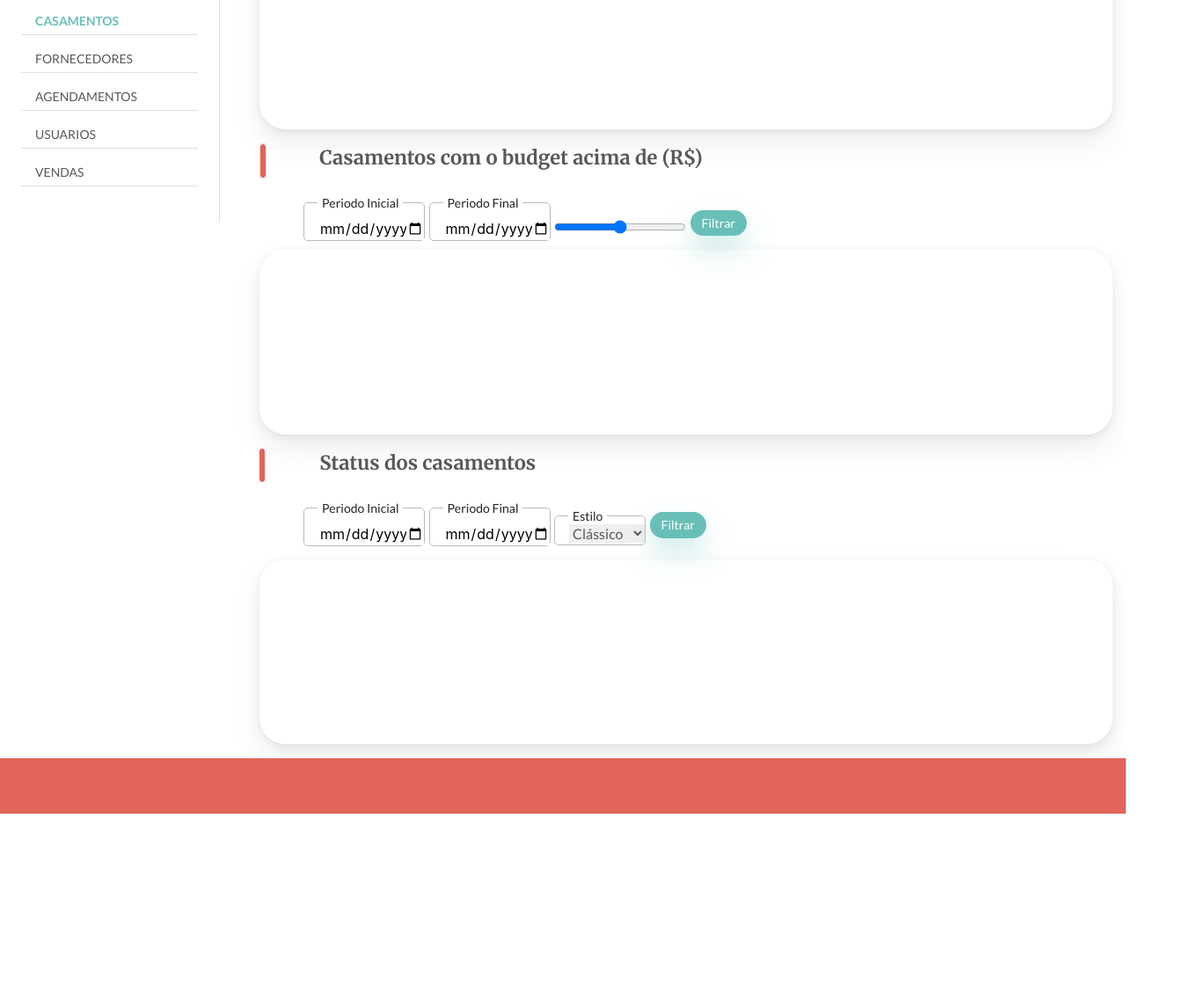
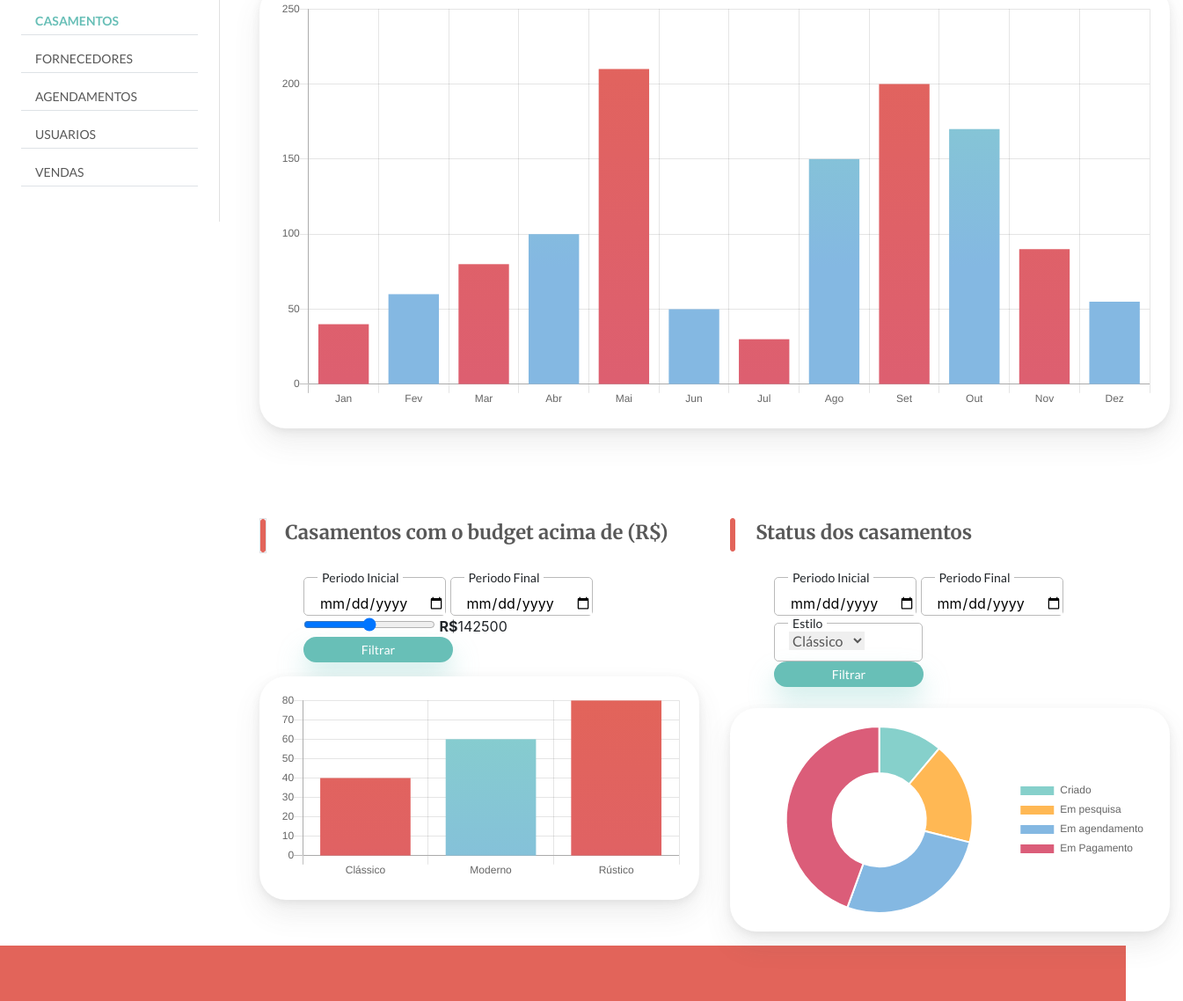
Before and after one commit to devsamukaa/dash_lejour_front, a plain HTML site: page index.html in a window 1280 px wide. Shown: the part 264-1402 px from the top of the page at 88% size, 1345 px wide, since content can reach past the window. Before the commit the page ends 1189 px from the top, so only its background shows below. Drawn offline with nearby package versions, Linux system fonts and the light colour scheme.

Commit message:
Casamentos - index.html

```diff
--- a/Css/style.css
+++ b/Css/style.css
@@ -54,6 +54,7 @@ select {
 
 .btn-filtrar {
 	display: inline;
+	min-width: 170px;
 	background: #68bfb7;
 	border-radius: 28px;
 	font-family: Lato;
@@ -72,7 +73,10 @@ select {
 	border-radius: 30px;
 	min-height: 210px;
 	border-radius: 30px;
+	padding: 20px;
 }
+
+
 
 form {
 	margin-top: 10px;
@@ -112,12 +116,18 @@ select {
 
 input[type="date"] {
 	border: none;
-	max-width: 120px;
+	max-width: 150px;
+	overflow: visible;
 }
 
 input[type="range"] {
 	display: inline;
 	width: 150px;
+}
+
+.option-fieldset{
+	height: 52px;
+	width: 169px;
 }
 
 footer {
@@ -135,5 +145,29 @@ aside {
 	main {
 		margin-left: 280px;
 		margin-top: 80px;
+		display: grid;
+		grid-template-columns: repeat(2, 1fr);
+		column-gap: 5px;
+		row-gap: 86px;
+	}
+
+	div#span-two{
+		grid-column: span 2;
+		min-height: 410px;
+		min-width: 100%;
+	}
+
+	.grafico{
+		background: #ffffff;
+		box-shadow: 0px 3px 10px rgba(88, 88, 88, 0.1), 0px 16px 31px rgba(88, 88, 88, 0.1);
+		border-radius: 30px;
+		min-height: 210px;
+		width: 500px;
+		border-radius: 30px;
+		padding: 20px;
+	}
+
+	.btn-filtrar{
+		display: block;
 	}
 }
--- /dev/null
+++ b/Js/Wedding-page/wedding-charts.js
@@ -0,0 +1,184 @@
+//--------------Weddings/ year chart indicator---------------------
+var bar_year = document.getElementById('wedding-year').getContext('2d');
+
+        var background_1 = bar_year.createLinearGradient(0, 0, 0, 300);
+        background_1.addColorStop(0, '#86D0CB');
+        background_1.addColorStop(1, '#84B8E2');
+
+        var background_2 = bar_year.createLinearGradient(0, 0, 0, 600);
+        background_2.addColorStop(0, '#E2645A');
+        background_2.addColorStop(1, '#DB5D79');
+
+        /* data */
+        var data = {
+            labels: ["Jan", "Fev", "Mar", "Abr", "Mai", "Jun", "Jul", "Ago", "Set", "Out", "Nov", "Dez"],
+            datasets: [
+                {
+                    /* data */
+                    label: "Casamentos",
+                    backgroundColor: [background_2, background_1, background_2, background_1, background_2, background_1, background_2, background_1, background_2, background_1, background_2, background_1],
+                    data: [40, 60, 80, 100, 210, 50, 30, 150, 200, 170, 90, 55]
+                }
+            ]
+        };
+
+        var options = {
+
+            legend: {
+                display: false
+            },
+            responsive: true,
+            title: {
+                text: 'Casamentos durante o ano',
+                display: false
+            },
+            scales: {
+                xAxes: [
+                    {
+                        stacked: true,
+                        ticks: {
+
+                        },
+                        gridLines: {
+                            display: true
+                        }
+                    }
+                ],
+                yAxes: [
+                    {
+                        stacked: true,
+                        gridLines: {
+                            display: true
+                        }
+
+                    }
+                ]
+            }
+        };
+
+        //Instanciando gráfico
+        var weddingYear = new Chart(document.getElementById("wedding-year"),
+            {
+                type: 'bar',
+                data: data,
+                options: options
+            }
+        );
+
+//--------------Wedding budget chart indicator---------------------
+var bar_budget = document.getElementById('wedding-budget').getContext('2d');
+
+        var background_1 = bar_budget.createLinearGradient(0, 0, 0, 300);
+        background_1.addColorStop(0, '#86D0CB');
+        background_1.addColorStop(1, '#84B8E2');
+
+        var background_2 = bar_budget.createLinearGradient(0, 0, 0, 600);
+        background_2.addColorStop(0, '#E2645A');
+        background_2.addColorStop(1, '#DB5D79');
+
+        /* data */
+        var data = {
+            labels: ["Clássico", "Moderno", "Rústico"],
+            datasets: [
+                {
+                    /* data */
+                    label: "Casamentos",
+                    backgroundColor: [background_2, background_1, background_2],
+                    data: [40, 60, 80 ]
+                }
+            ]
+        };
+
+        var options = {
+
+            legend: {
+                display: false
+            },
+            responsive: true,
+            title: {
+                text: 'Estilos de casamento',
+                display: false
+            },
+            scales: {
+                xAxes: [
+                    {
+                        stacked: true,
+                        ticks: {
+
+                        },
+                        gridLines: {
+                            display: true
+                        }
+                    }
+                ],
+                yAxes: [
+                    {
+                        stacked: true,
+                        gridLines: {
+                            display: true
+                        }
+
+                    }
+                ]
+            }
+        };
+
+        //Instanciando gráfico
+        var weddingBudget = new Chart(document.getElementById("wedding-budget"),
+            {
+                type: 'bar',
+                data: data,
+                options: options
+            }
+        );
+
+//--------------Wedding status chart indicator---------------------
+var pie_status = document.getElementById('wedding-status').getContext('2d');
+
+        var background_1 = pie_status.createLinearGradient(0, 0, 0, 300);
+        background_1.addColorStop(0, '#86D0CB');
+
+        var background_2 = pie_status.createLinearGradient(0, 0, 0, 600);
+        background_2.addColorStop(0, '#FFB854');
+
+        var background_3 = pie_status.createLinearGradient(0, 0, 0, 600);
+        background_3.addColorStop(0, '#84B8E2');
+
+        var background_4 = pie_status.createLinearGradient(0, 0, 0, 600);
+        background_4.addColorStop(0, '#db5d79');
+
+
+        var data = {
+            labels: ["Criado", "Em pesquisa", "Em agendamento", "Em Pagamento"],
+            datasets: [
+                {
+
+                    label: "Casamentos",
+                    backgroundColor: [background_1, background_2, background_3, background_4],
+                    data: [25, 40, 60, 100]
+                }
+            ]
+        };
+
+        var options = {
+
+            legend: {
+                display: true,
+                position: 'right',
+                align: 'stretch'
+            },
+            responsive: true,
+            title: {
+                text: 'Status dos casamentos',
+                display: false
+            }
+        };
+
+        //Instanciando gráfico
+        var weddingStatus = new Chart(document.getElementById("wedding-status"),
+            {
+                type: 'doughnut',
+                data: data,
+                options: options
+            }
+        );
--- a/Js/app.js
+++ b/Js/app.js
@@ -0,0 +1,11 @@
+const btnYear = document.querySelector("#btnYear").addEventListener("click", function(e){
+        e.preventDefault();
+})
+
+const btnBudget = document.querySelector("#btnBudget").addEventListener("click", function(e){
+    e.preventDefault();
+})
+
+const btnStatus = document.querySelector("#btnStatus").addEventListener("click", function(e){
+    e.preventDefault();
+})
--- a/index.html
+++ b/index.html
@@ -1,21 +1,25 @@
 <!DOCTYPE html>
 <html lang="en">
+
 <head>
     <meta charset="UTF-8">
     <meta name="viewport" content="width=device-width, initial-scale=1.0">
-    <link rel="stylesheet" href="https://cdn.jsdelivr.net/npm/bootstrap@4.5.3/dist/css/bootstrap.min.css" integrity="sha384-TX8t27EcRE3e/ihU7zmQxVncDAy5uIKz4rEkgIXeMed4M0jlfIDPvg6uqKI2xXr2" crossorigin="anonymous">
+    <link rel="stylesheet" href="https://cdn.jsdelivr.net/npm/bootstrap@4.5.3/dist/css/bootstrap.min.css"
+        integrity="sha384-TX8t27EcRE3e/ihU7zmQxVncDAy5uIKz4rEkgIXeMed4M0jlfIDPvg6uqKI2xXr2" crossorigin="anonymous">
     <link rel="stylesheet" href="Css/style.css">
-
+    <script src="https://cdn.jsdelivr.net/npm/chart.js"></script>
     <title>Casamentos</title>
 </head>
+
 <body>
 
     <div class="fixed-top menu shadow-sm d-block d-xl-none">
         <nav class="navbar justify-content-end">
             <img src="Imagens/logo.png" class="mr-auto" alt="">
-          <button class="navbar-toggler "  data-toggle="collapse" data-target="#navbarToggleExternalContent" aria-controls="navbarToggleExternalContent" aria-expanded="false" aria-label="Toggle navigation">
-            <img src="Imagens/Menu.png" alt="Logo">
-          </button>
+            <button class="navbar-toggler " data-toggle="collapse" data-target="#navbarToggleExternalContent"
+                aria-controls="navbarToggleExternalContent" aria-expanded="false" aria-label="Toggle navigation">
+                <img src="Imagens/Menu.png" alt="Logo">
+            </button>
         </nav>
         <div class="collapse" id="navbarToggleExternalContent">
             <div class="p-4">
@@ -26,10 +30,10 @@
                 <a href="#" class="menu-item mx-0 my-3 pl-3 pb-1 border-bottom ">Usuarios</a>
                 <a href="#" class="menu-item mx-0 my-3 pl-3 pb-1 border-bottom ">Vendas</a>
             </div>
-          </div>
-      </div>
+        </div>
+    </div>
 
-      <aside class="d-none d-xl-block">
+    <aside class="d-none d-xl-block">
         <div class="p-4">
             <img class="ml-5 my-4" src="Imagens/logo.png" class="mr-auto" alt="">
             <a href="#" class="menu-item mx-0 my-3 pl-3 pb-1 border-bottom">Overview</a>
@@ -43,7 +47,9 @@
 
 
     <main>
-        <div class="container mt-3">
+
+        <!--Indicador de estilos de casamento por ano-->
+        <div class="container mt-3" id="span-two">
             <div class="titulo row justify-content-start">
                 <div class="col-1">
                     <img src="Imagens/barraMenu.png">
@@ -54,10 +60,10 @@
             </div>
 
 
-            <form action="" class="mb-2 align-items-center">
+            <form method="" action="" class="mb-2 align-items-center">
                 <fieldset>
                     <legend>Periodo</legend>
-                    <select class="ml-3" name="periodo" id="">
+                    <select class="ml-3" name="periodo" id = "year-value">
                         <option value="2020">2020</option>
                         <option value="2019">2019</option>
                         <option value="2018">2018</option>
@@ -71,24 +77,25 @@
 
                 <fieldset>
                     <legend>Estilo</legend>
-                    <select class="ml-3" name="estilo" id="">
+                    <select class="ml-3" name="estilo" id="style-value">
                         <option value="classico">Clássico</option>
                         <option value="moderno">Moderno</option>
                         <option value="rustico">Rústico</option>
                     </select>
                 </fieldset>
 
-                <input class="btn btn-filtrar mb-4" type="button" value="Filtrar">
+                <input class="btn btn-filtrar mb-4" type="submit" value="Filtrar" id="btnYear">
 
             </form>
 
-            <div class="grafico m-auto">
-
+            <div class="grafico m-auto" id="span-two">
+                <canvas id="wedding-year" width="600" height="280"></canvas>
             </div>
 
         </div>
+        <!--Fim indicador de estilos de casamento por ano-->
 
-
+        <!--Indicador de budget -->
         <div class="container mt-3">
             <div class="titulo row justify-content-start">
                 <div class="col-1 mr-0 pr-0">
@@ -99,7 +106,7 @@
                 </div>
             </div>
 
-            <form action="">
+            <form action="" method="">
                 <fieldset>
                     <legend>Periodo Inicial</legend>
                     <input class="ml-3" type="date" name="" id="">
@@ -110,37 +117,41 @@
                     <input class="ml-3" type="date" name="" id="">
                 </fieldset>
 
-                <input type="range" class="bar" id="">
+                <input type="range" class="bar" id="budget" min = "35000" max = "250000">
+                <b>R$</b><span>142500</span>
 
-                <input class="btn btn-filtrar mb-3" type="button" value="Filtrar">
+                <input class="btn btn-filtrar mb-3" type="submit" value="Filtrar" id="btnBudget">
             </form>
 
-            <div class="grafico m-auto"></div>
+            <div class="grafico m-auto">
+                <canvas id="wedding-budget" width="600" height="280"></canvas>
+            </div>
         </div>
+        <!--Fim indicador de budget -->
 
-
+        <!--Indicador de status-->
         <div class="container mt-3">
             <div class="titulo row justify-content-start">
                 <div class="col-1">
                     <img src="Imagens/barraMenu.png">
                 </div>
                 <div class="col m-0 pl-0">
-                    <p >Status dos casamentos</p>
+                    <p>Status dos casamentos</p>
                 </div>
             </div>
 
-            <form>
+            <form method="" action="">
                 <fieldset>
                     <legend>Periodo Inicial</legend>
-                    <input class="ml-3" type="date" name="" id="">
+                    <input class="ml-3" type="date" name="" id="" value="">
                 </fieldset>
 
                 <fieldset>
                     <legend>Periodo Final</legend>
-                    <input class="ml-3" type="date" name="" id="">
+                    <input class="ml-3" type="date" name="" id="" value="">
                 </fieldset>
 
-                <fieldset>
+                <fieldset class="option-fieldset">
                     <legend class="mb-0">Estilo</legend>
                     <select class="ml-3" name="estilo" id="">
                         <option value="classico">Clássico</option>
@@ -149,11 +160,15 @@
                     </select>
                 </fieldset>
 
-                <input class="btn btn-filtrar mb-4" type="button" value="Filtrar">
+                <input class="btn btn-filtrar mb-4" type="submit" value="Filtrar" id="btnStatus">
             </form>
 
-            <div class="grafico m-auto"></div>
+            <div class="grafico m-auto">
+                <canvas id="wedding-status" width="600" height="280"></canvas>
+            </div>
         </div>
+        <!--Fim indicador de status-->
+
     </main>
 
 
@@ -163,9 +178,16 @@
 
 
 
-    <script src="https://code.jquery.com/jquery-3.5.1.slim.min.js" integrity="sha384-DfXdz2htPH0lsSSs5nCTpuj/zy4C+OGpamoFVy38MVBnE+IbbVYUew+OrCXaRkfj" crossorigin="anonymous"></script>
-    <script src="https://cdn.jsdelivr.net/npm/bootstrap@4.5.3/dist/js/bootstrap.bundle.min.js" integrity="sha384-ho+j7jyWK8fNQe+A12Hb8AhRq26LrZ/JpcUGGOn+Y7RsweNrtN/tE3MoK7ZeZDyx" crossorigin="anonymous"></script>
+    <script src="https://code.jquery.com/jquery-3.5.1.slim.min.js"
+        integrity="sha384-DfXdz2htPH0lsSSs5nCTpuj/zy4C+OGpamoFVy38MVBnE+IbbVYUew+OrCXaRkfj"
+        crossorigin="anonymous"></script>
+    <script src="https://cdn.jsdelivr.net/npm/bootstrap@4.5.3/dist/js/bootstrap.bundle.min.js"
+        integrity="sha384-ho+j7jyWK8fNQe+A12Hb8AhRq26LrZ/JpcUGGOn+Y7RsweNrtN/tE3MoK7ZeZDyx"
+        crossorigin="anonymous"></script>
 
     <script src="Js/app.js"></script>
+    <script src="Js/Wedding-page/wedding-charts.js"></script>
+
 </body>
+
 </html>
```
